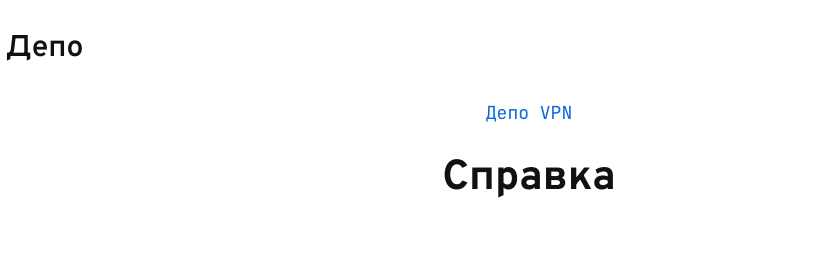
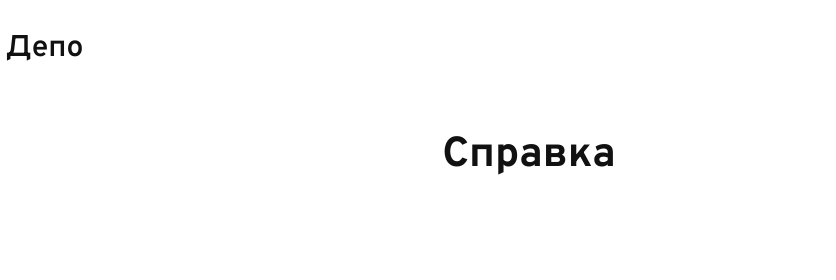
Before and after one commit to nextdepot/nextdepot.github.io, a plain HTML site: page vpn/help/index.html in a window 1280 px wide. Shown: the top 280 px of the page, 111-947 px from the left. Drawn offline with Linux system fonts and the light colour scheme.

Commit message:
Removed unnecessary headers

```diff
--- a/vpn/help/index.html
+++ b/vpn/help/index.html
@@ -30,7 +30,6 @@
         <div id="blocks">
             <div class="block">
                 <div class="container align_center">
-                    <a href="/vpn/">Депо VPN</a>
                     <h1>Справка</h1>
                 </div>
             </div>
```
Also changed, not shown: vpn/connection/index.html (+0 -1 lines), vpn/legal/privacy-policy.html (+0 -1 lines), vpn/legal/refund-policy.html (+0 -1 lines), vpn/legal/user-agreement.html (+0 -1 lines), vpn/speedtest/index.html (+0 -1 lines).
